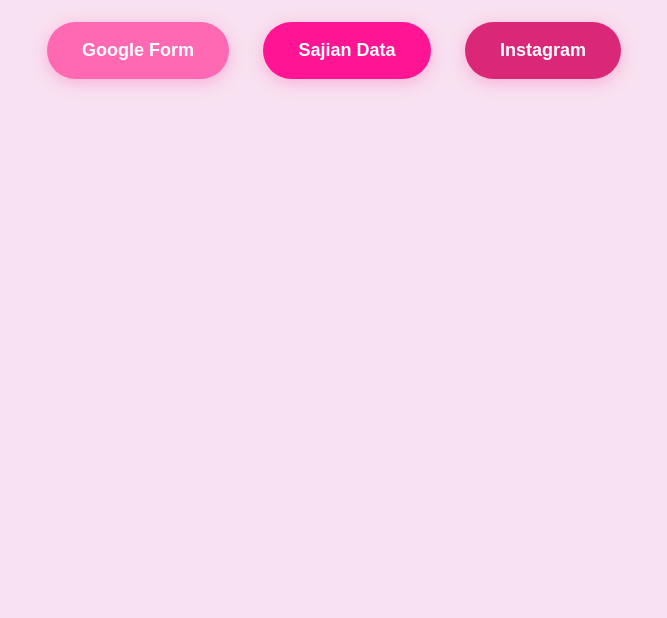
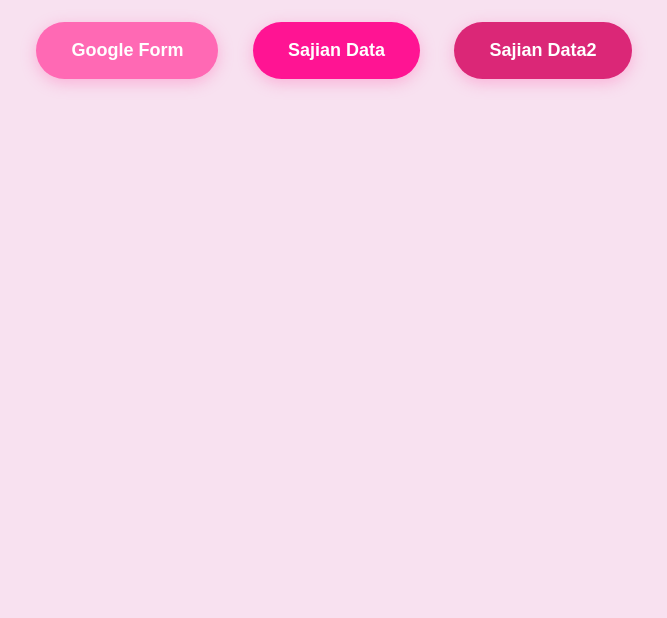
Before and after one commit to SalmaNajima/salma, a plain HTML site: page index.html in a window 1280 px wide. Shown: the part 182-800 px from the top of the page, without its empty margins (306-973 px from the left). Drawn offline with Linux system fonts and the light colour scheme.

Commit message:
Update index.html

```diff
--- a/index.html
+++ b/index.html
@@ -43,7 +43,7 @@
 
     <a href="https://docs.google.com/forms/d/e/1FAIpQLSfYmNpLMH75onY9Tmdy17G7hCMYKhwONj-lDk9bJZO_zURxKg/viewform?usp=header" class="btn btn1" target="_blank">Google Form</a>
     <a href="https://datastudio.google.com/reporting/871495fb-7dca-48d5-9003-2cd3ee7311a7" class="btn btn2" target="_blank">Sajian Data</a>
-    <a href="https://instagram.com" class="btn btn3" target="_blank">Instagram</a>
+    <a href="https://instagram.com" class="btn btn3" target="_blank">Sajian Data2</a>
 
 </body>
 </html>
```
